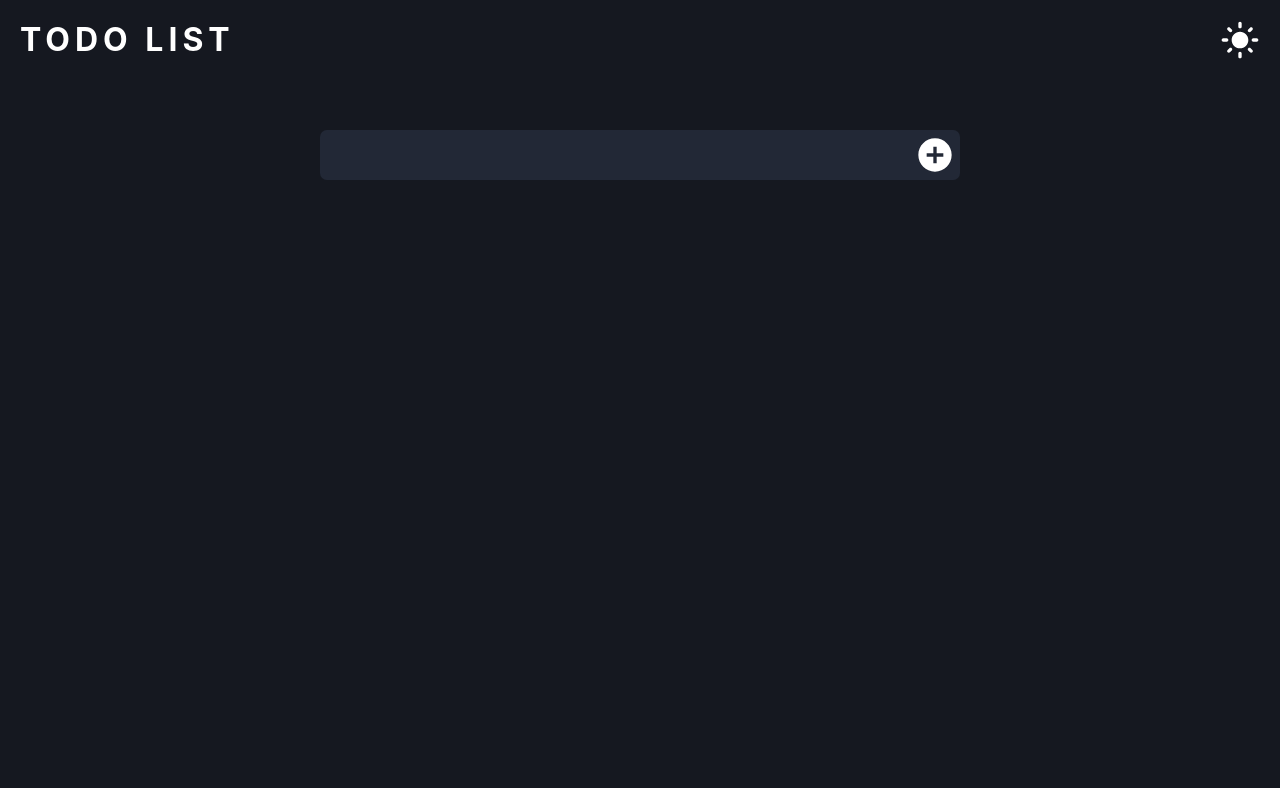
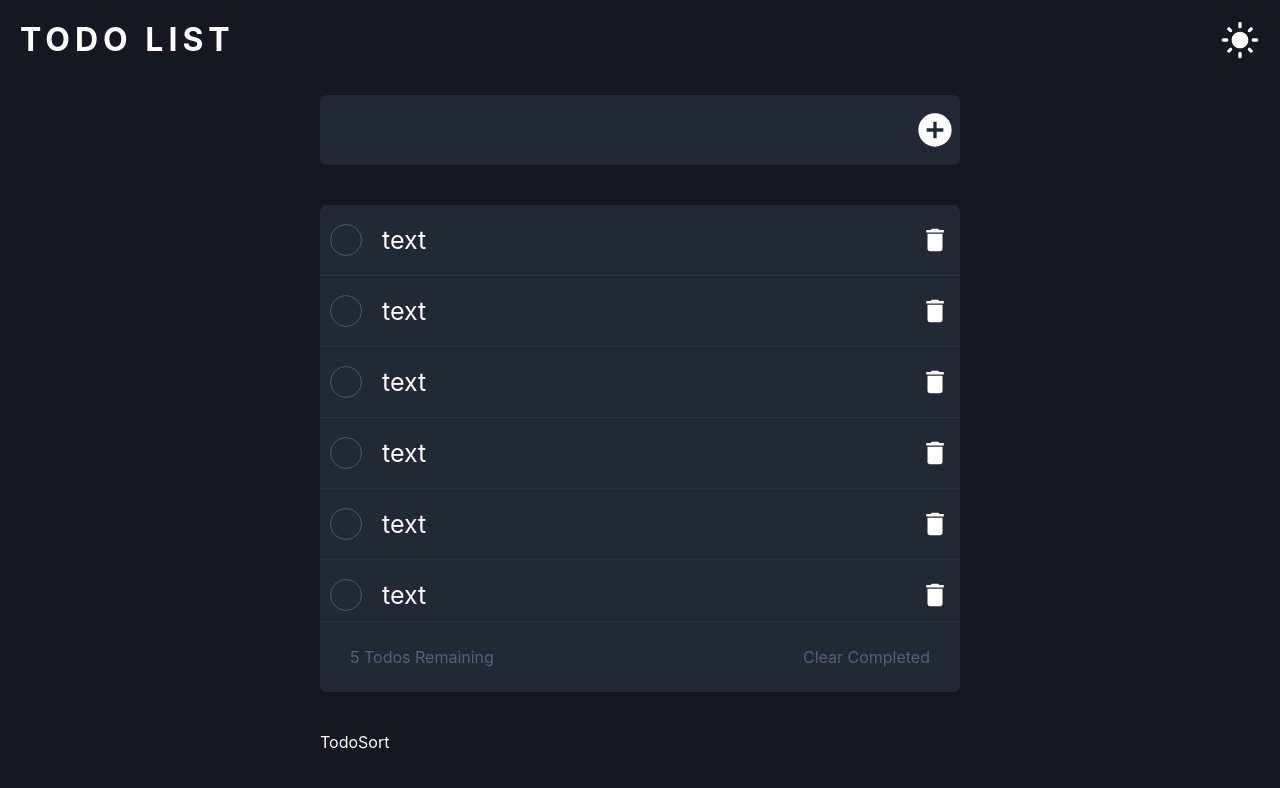
Before and after one commit to Inferno-Ripper/todo-list, a React (Create React App) app: page / in a window 1280 px wide. Shown: the top 788 px of the page. Built offline with nearby package versions, Linux system fonts and the light colour scheme.

Commit message:
todo and todosInfo components built

```diff
--- a/src/App.js
+++ b/src/App.js
@@ -8,6 +8,9 @@ import { changeTheTheme, selectTheme } from './features/darkModeSlice';
 import DarkModeIcon from '@mui/icons-material/DarkMode';
 import LightModeIcon from '@mui/icons-material/LightMode';
 import AddTodo from './components/AddTodo';
+import Todo from './components/Todo';
+import TodosInfo from './components/TodosInfo';
+import TodosSort from './components/TodosSort';
 
 function App() {
 	const [themeIcon, setThemeIcon] = useState(LightModeIcon);
@@ -27,16 +30,56 @@ function App() {
 			<div className='App__themeIcon' onClick={changeTheme}>
 				{/* IF darkMode is True display the  LightModeIcon ELSE display the DarkModeIcon*/}
 				{darkMode ? (
-					<LightModeIcon style={{ color: 'white', fontSize: '40px' }} />
+					<LightModeIcon style={{ color: 'white' }} />
 				) : (
-					<DarkModeIcon style={{ color: 'black', fontSize: '40px' }} />
+					<DarkModeIcon style={{ color: 'black' }} />
 				)}
 			</div>
 
 			<h1 className='App__todoListText'>Todo List</h1>
 
-			<div className='App__todos'>
-				<AddTodo />
+			{/* todos */}
+			<div className='App__content'>
+				{/* add a new todo */}
+				<div>
+					<AddTodo />
+				</div>
+
+				{/* todo list */}
+				<div
+					className={`${
+						darkMode ? 'dark-App__todoList' : 'light-App__todoList'
+					} App__todoList`}
+				>
+					<div className='App__todos'>
+						<Todo />
+						<Todo />
+						<Todo />
+						<Todo />
+						<Todo />
+						<Todo />
+						<Todo />
+						<Todo />
+						<Todo />
+						<Todo />
+						<Todo />
+						<Todo />
+						<Todo />
+						<Todo />
+						<Todo />
+						<Todo />
+						<Todo />
+						<Todo />
+						<Todo />
+						<Todo />
+					</div>
+
+					{/* todo info */}
+					<TodosInfo className='App__todosInfo' />
+				</div>
+
+				{/* todo sort */}
+				<TodosSort />
 			</div>
 		</div>
 	);
--- /dev/null
+++ b/src/components/Todo.js
@@ -0,0 +1,54 @@
+import React, { useState } from 'react';
+import '../styles/Todo.css';
+
+// icons
+import DoneIcon from '@mui/icons-material/Done';
+import DeleteIcon from '@mui/icons-material/Delete';
+import { useSelector } from 'react-redux';
+import { selectTheme } from '../features/darkModeSlice';
+
+const Todo = () => {
+	const [isCompleted, setIsCompleted] = useState(false);
+
+	const darkMode = useSelector(selectTheme);
+
+	const completeTodo = () => {
+		setIsCompleted((prev) => {
+			return !prev;
+		});
+	};
+
+	return (
+		<div
+			className={`${darkMode ? 'dark-todo' : 'light-todo'} todo`}
+			onClick={completeTodo}
+		>
+			<div className='todo__left' onClick={completeTodo}>
+				<div
+					onClick={completeTodo}
+					className={`${
+						darkMode
+							? 'dark-todo__completedCircle'
+							: 'light-todo__completedCircle'
+					} todo__completedCircle`}
+				>
+					{isCompleted && <DoneIcon className='todo__completed' />}
+				</div>
+				<p
+					className={`${
+						isCompleted && 'todo__completedText'
+					} todo__text noselect`}
+				>
+					text
+				</p>
+			</div>
+			<DeleteIcon
+				className={`${
+					darkMode ? 'dark-todo__delete' : 'light-todo__delete'
+				} todo__delete`}
+			/>
+		</div>
+	);
+};
+
+export default Todo;
--- /dev/null
+++ b/src/components/TodosInfo.js
@@ -0,0 +1,19 @@
+import React from 'react';
+import { useSelector } from 'react-redux';
+import { selectTheme } from '../features/darkModeSlice';
+import '../styles/TodosInfo.css';
+
+const TodosInfo = () => {
+	const darkMode = useSelector(selectTheme);
+
+	return (
+		<div
+			className={`${darkMode ? 'dark-todosInfo' : 'light-todosInfo'} todosInfo`}
+		>
+			<p className='todosInfo__left'>5 Todos Remaining</p>
+			<p className='todosInfo__right'>Clear Completed</p>
+		</div>
+	);
+};
+
+export default TodosInfo;
--- /dev/null
+++ b/src/components/TodosSort.js
@@ -0,0 +1,8 @@
+import React from 'react';
+import '../styles/TodoSort.css';
+
+const TodosSort = () => {
+	return <div className='todosSort'>TodoSort</div>;
+};
+
+export default TodosSort;
--- a/src/styles/AddTodo.css
+++ b/src/styles/AddTodo.css
@@ -1,7 +1,3 @@
-.addTodo {
-	margin-top: 50px;
-}
-
 .addTodo__form {
 	display: flex;
 	align-items: center;
@@ -12,7 +8,7 @@
 .addTodo__input {
 	background: transparent;
 	width: 100%;
-	height: 50px;
+	height: 70px;
 	outline: none;
 	border: none;
 	font-size: 20px;
@@ -42,6 +38,10 @@
 	color: white;
 }
 
+.addTodo__form .MuiSvgIcon-root:hover {
+	color: #3d62ba;
+}
+
 .light-addTodo__form .MuiSvgIcon-root {
 	color: #222836;
 }
--- a/src/styles/App.css
+++ b/src/styles/App.css
@@ -2,6 +2,7 @@
 	display: flex;
 	align-items: center;
 	justify-content: center;
+	flex-direction: column;
 	height: 100vh;
 	width: 100vw;
 	position: relative;
@@ -25,6 +26,14 @@
 	cursor: pointer;
 }
 
+.App__themeIcon .MuiSvgIcon-root {
+	font-size: 40px;
+}
+
+.App__themeIcon .MuiSvgIcon-root:hover {
+	color: #3d62ba !important;
+}
+
 .App__todoListText {
 	position: absolute;
 	top: 20px;
@@ -33,13 +42,64 @@
 	text-transform: uppercase;
 }
 
+/* todos */
+
+.App__content {
+	height: 70vh;
+	width: 80vw;
+	display: flex;
+	flex-direction: column;
+	gap: 40px;
+	position: relative;
+}
+
+@media (min-width: 768px) {
+	.App__content {
+		width: 50vw;
+		margin-top: -50px;
+	}
+}
+
+/* todos list */
+
 .App__todos {
-	height: 80vh;
-	width: 80vw;
+	height: 48vh;
+	overflow: scroll;
+	border-radius: 7px;
 }
 
 @media (min-width: 768px) {
 	.App__todos {
-		width: 50vw;
+		height: 52vh;
+		overflow: scroll;
+		border-radius: 7px;
 	}
 }
+
+/* Hide scrollbar for Chrome, Safari and Opera */
+.App__todos::-webkit-scrollbar {
+	display: none;
+}
+
+/* Hide scrollbar for IE, Edge and Firefox */
+.App__todos {
+	-ms-overflow-style: none; /* IE and Edge */
+	scrollbar-width: none; /* Firefox */
+}
+
+.App__todoList {
+	border-radius: 7px;
+	display: flex;
+	flex-direction: column;
+	background-color: #222836;
+}
+
+.dark-App__todoList {
+	background-color: #222836;
+}
+
+.light-App__todoList {
+	background-color: white;
+}
+
+/* todos info */
--- /dev/null
+++ b/src/styles/Todo.css
@@ -0,0 +1,114 @@
+.todo {
+	width: 100%;
+	height: 70px;
+	display: flex;
+	align-items: center;
+	justify-content: space-between;
+	transition: all 250ms ease-in-out;
+	cursor: pointer;
+}
+
+.dark-todo:hover {
+	background-color: #1b1f2a;
+}
+
+.dark-todo:not(:last-child) {
+	border-bottom: 1px solid #2f3146;
+}
+
+.light-todo:not(:last-child) {
+	border-bottom: 1px solid #dcdbdb;
+}
+
+.todo__text {
+	font-size: 25px;
+}
+
+/* stops user from selecting text */
+.noselect {
+	-webkit-touch-callout: none; /* iOS Safari */
+	-webkit-user-select: none; /* Safari */
+	-khtml-user-select: none; /* Konqueror HTML */
+	-moz-user-select: none; /* Old versions of Firefox */
+	-ms-user-select: none; /* Internet Explorer/Edge */
+	user-select: none; /* Non-prefixed version, currently
+                                  supported by Chrome, Edge, Opera and Firefox */
+}
+
+.todo__completedText {
+	text-decoration: line-through;
+	color: gray;
+}
+
+.todo__left {
+	display: flex;
+	align-items: center;
+	gap: 20px;
+	padding-left: 10px;
+}
+
+.todo__delete {
+	padding-right: 10px;
+	font-size: 30px !important;
+	transition: all 250ms ease-in-out;
+	cursor: pointer;
+}
+
+.dark-todo__delete {
+	color: white !important;
+}
+
+.light-todo__delete {
+	transition: all 250ms ease-in-out;
+}
+
+.todo__delete:hover {
+	color: red !important;
+}
+
+.todo__completedCircle {
+	border-radius: 100%;
+	width: 30px;
+	height: 30px;
+	display: flex;
+	align-items: center;
+	justify-content: center;
+	cursor: pointer;
+}
+
+.dark-todo__completedCircle {
+	background-color: #222836;
+	border: 1px solid #545563;
+}
+
+.dark-todo__completedCircle:hover {
+	background-color: #545563;
+}
+
+.light-todo__completedCircle {
+	background-color: white;
+	border: 1px solid #dcdbdb;
+}
+
+.light-todo__completedCircle:hover {
+	background-color: #222836;
+}
+
+.dark-todo__completedCircle .MuiSvgIcon-root {
+	color: white;
+	font-size: 25px;
+}
+
+.dark-todo__completedCircle:hover .MuiSvgIcon-root {
+	color: black;
+	font-size: 25px;
+}
+
+.light-todo__completedCircle:hover .MuiSvgIcon-root {
+	color: white;
+	font-size: 25px;
+}
+
+.light-todo__completedCircle .MuiSvgIcon-root {
+	color: black;
+}
--- /dev/null
+++ b/src/styles/TodosInfo.css
@@ -0,0 +1,36 @@
+.todosInfo {
+	display: flex;
+	align-items: center;
+	justify-content: space-between;
+	height: 70px;
+	position: sticky;
+	width: 100%;
+	bottom: 0;
+	border-bottom-right-radius: 7px;
+	border-bottom-left-radius: 7px;
+}
+
+.dark-todosInfo {
+	background-color: #222836;
+	border-top: 1px solid #2f3146;
+	color: #5b5d76;
+}
+
+.light-todosInfo {
+	background-color: white;
+	border-top: 1px solid #dcdbdb;
+	color: gray;
+}
+
+.todosInfo p:hover {
+	color: #3d62ba;
+	cursor: pointer;
+}
+
+.todosInfo__left {
+	padding-left: 30px;
+}
+
+.todosInfo__right {
+	padding-right: 30px;
+}
```
Also changed, not shown: src/styles/TodoSort.css (added).
